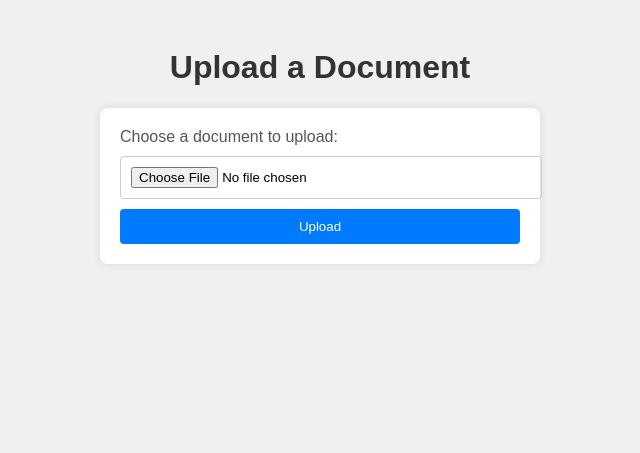
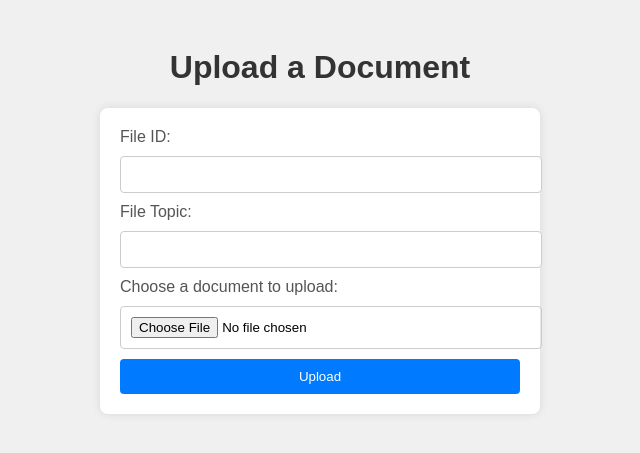
Before and after one commit to dhayac/UploadRetriever, a FastAPI app: template templates/upload.html in a window 1280 px wide. Shown: the top 453 px of the page, without its empty margins (320-960 px from the left). Run offline with FastAPI, Linux system fonts and the light colour scheme; the template is opened without the code that fills it, so the values that code supplies are empty.

Commit message:
modified: added input box for file id ,topics

```diff
--- a/templates/upload.html
+++ b/templates/upload.html
@@ -28,7 +28,7 @@
             margin-bottom: 10px;
             color: #555;
         }
-        input[type="file"] {
+        input[type="text"], input[type="file"] {
             padding: 10px;
             margin-bottom: 10px;
             border: 1px solid #ccc;
@@ -52,8 +52,15 @@
 <body>
     <h1>Upload a Document</h1>
     <form action="/processfile" method="post" enctype="multipart/form-data">
+        <label for="file_id">File ID:</label>
+        <input type="text" id="file_id" name="file_id" required>
+
+        <label for="file_topic">File Topic:</label>
+        <input type="text" id="file_topic" name="file_topic" required>
+
         <label for="file">Choose a document to upload:</label>
-        <input type="file" id="file" name="file" accept=".doc,.docx,.pdf">
+        <input type="file" id="file" name="file" accept=".doc,.docx,.pdf" required>
+
         <button type="submit">Upload</button>
     </form>
 </body>
```
